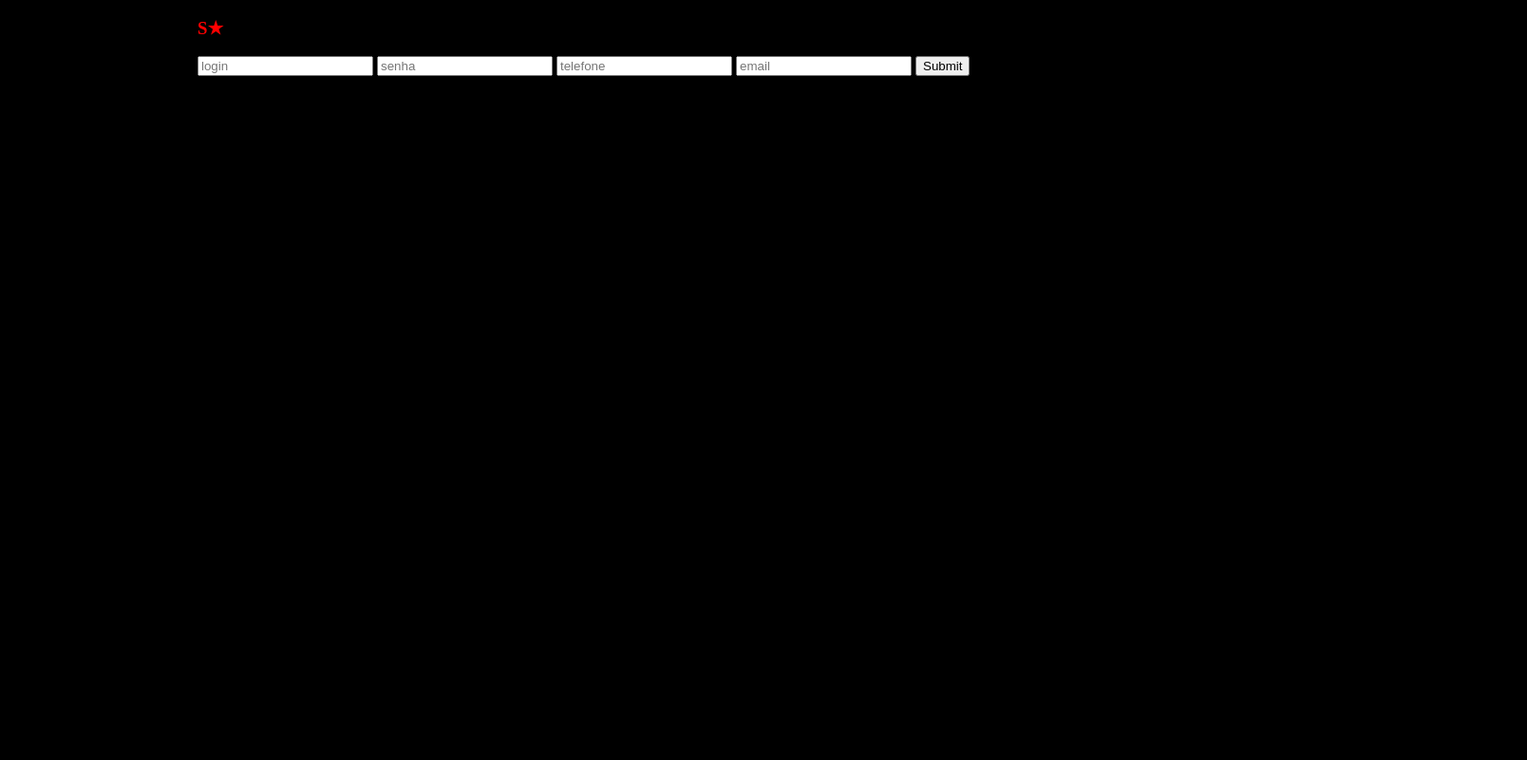
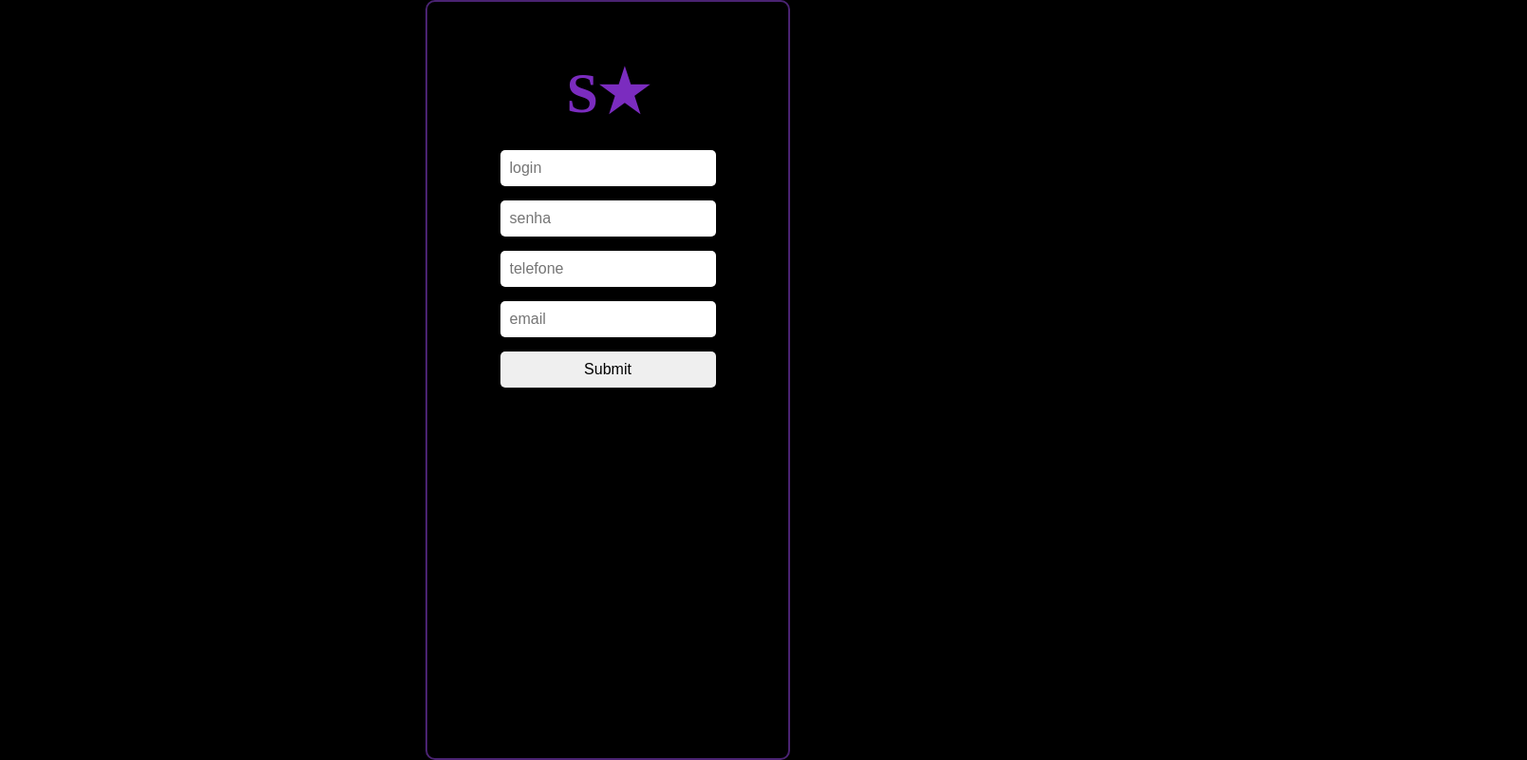
Before and after one commit to samantop11/site-stream, a plain HTML site: page intex.html in a window 1280 px wide. Shown: the whole page at 95% size, 1608 px wide, since content can reach past the window. Drawn offline with Linux system fonts and the light colour scheme.

Commit message:
Add files via upload

```diff
--- a/style.css
+++ b/style.css
@@ -1,15 +1,36 @@
 body{
-    background-color:black ;
-    color:red;
+    background-color:black;
+    display:flex;
+    justify-content:center;
+    height:100vh;
+    margin:0;
 }
 .seila{
-    background-color: rgb(0, 0, 0);
-    width: 1400px;
-    height:60px;
-    position:center ;
-    margin-left:200px ;
+    display:flex;
+    flex-direction:column;
+    align-items:center;
+    width:320px;
+    margin:0 auto;
+    background-color:black;
+    border-radius:10px;
+    padding:30px;
+    border:2px solid #4a2372;
 }
-
 h3{
-    width:100% ;
+    margin-bottom:10px;
+    font-size:60px;
+    margin-top:30px;
+    text-align:center;
+    color:#7b2cbf;
 }
+form{
+    display:flex;
+    flex-direction:column;
+    gap:15px;
+}
+input{
+    padding:10px;
+    border-radius:5px;
+    border:none;
+    font-size:16px;
+}
```
Also changed, not shown: home.html (+33 -0 lines), index.html (added, +36 -0 lines).
